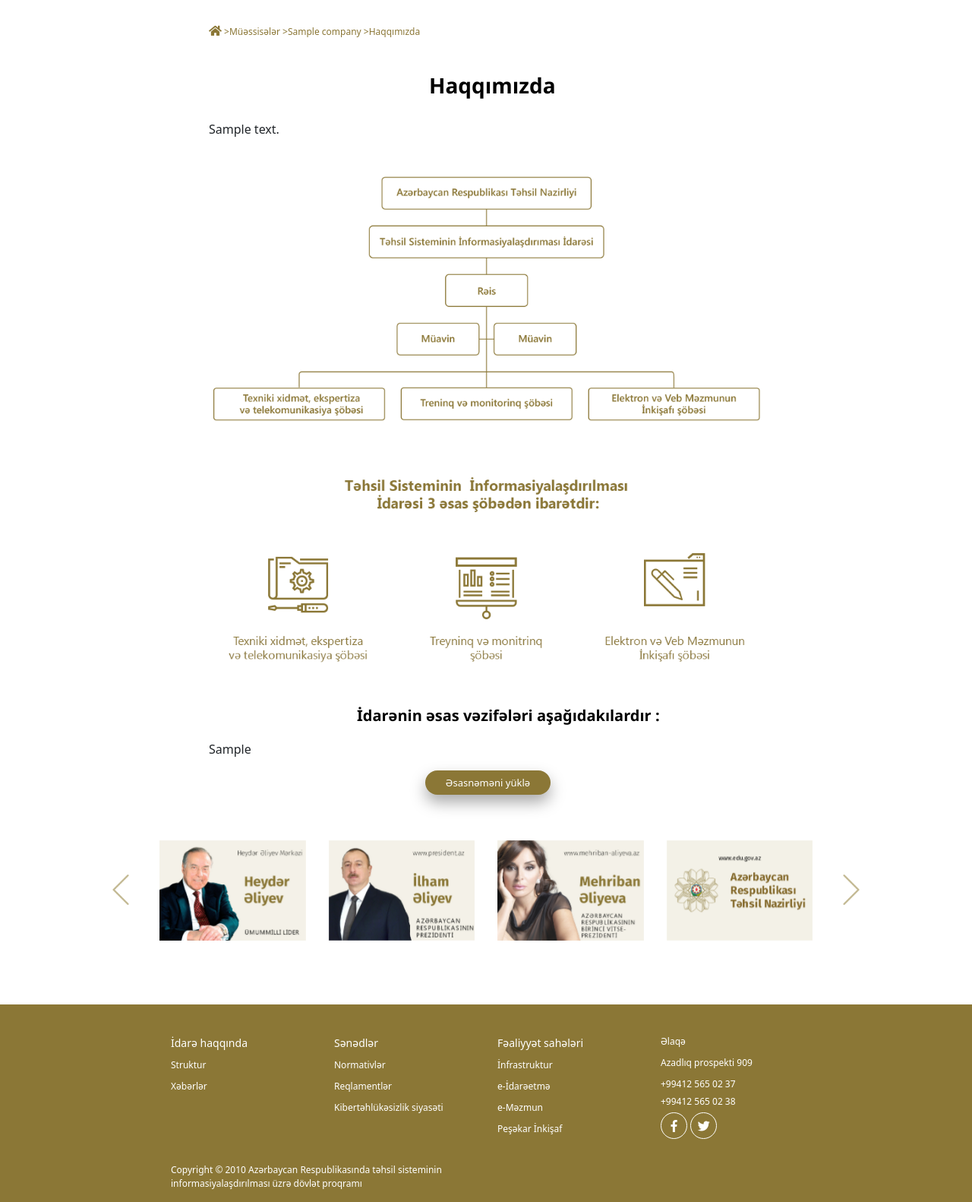
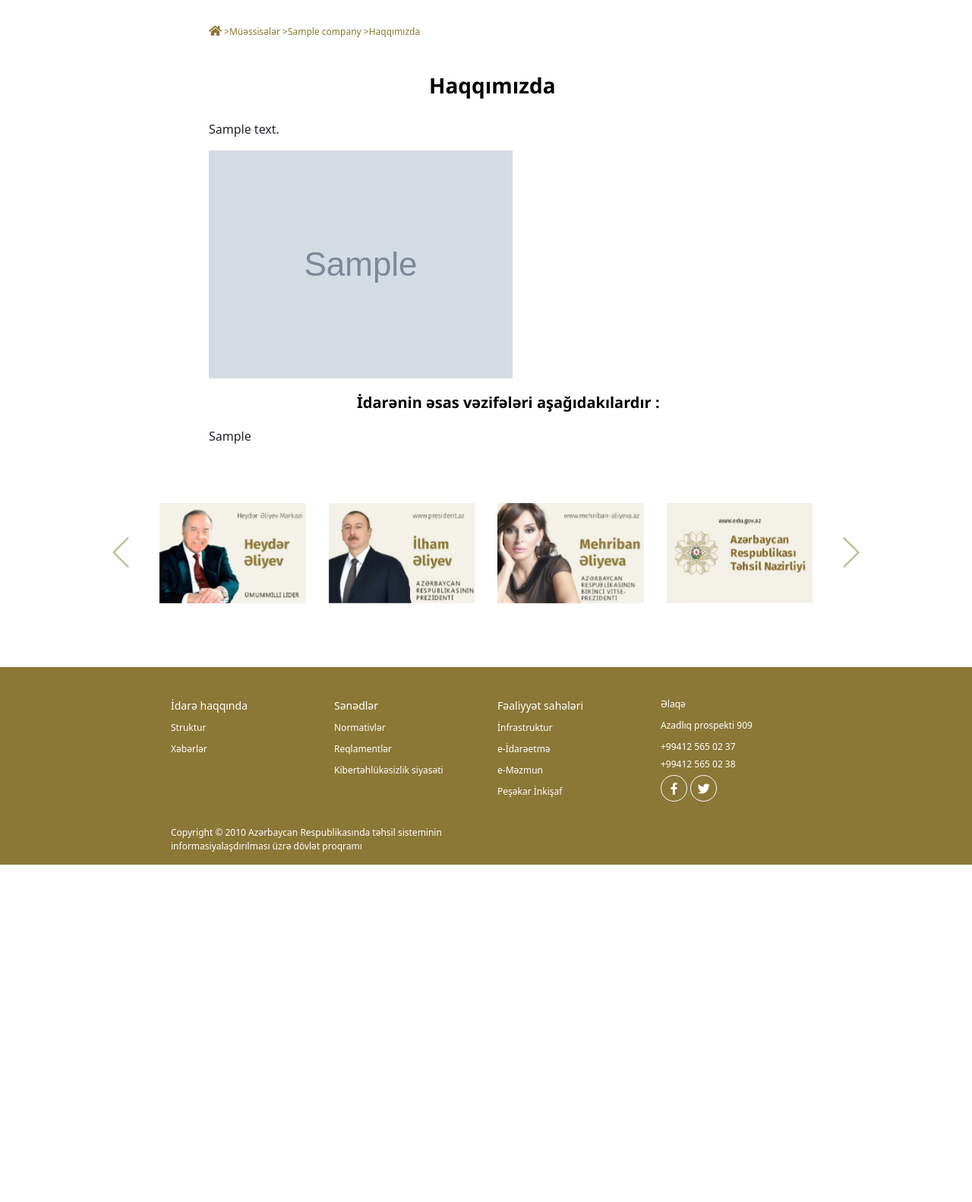
Before and after one commit to elshadaghazade/mkm, a Django app: page /companies/1/about/ in a window 1280 px wide. Shown: the part 559-2141 px from the top of the page at 76% size. After the commit the page ends 1697 px from the top, so only its background shows below. Run offline with Django 3.2, Linux system fonts and the light colour scheme; tables that the repository leaves empty hold one stand-in row (values such as "Sample post"); grey boxes marked "Sample" are stand-in pictures; some libraries are stand-ins or nearby versions; some web fonts are replaced.

Commit message:
about.html_full_version

```diff
--- a/company_app/models.py
+++ b/company_app/models.py
@@ -14,6 +14,7 @@
     company_name = models.CharField(max_length=255)
     about = models.TextField()
     main_duties = models.TextField()
+    about_images = models.ImageField(upload_to='media')
     main_activity = models.CharField(max_length=255)
     regulation_file = models.FileField(upload_to='media')
     admission_requirements = models.CharField(max_length=255)
@@ -29,7 +30,8 @@
                                           self.regulation_file,
                                           self.admission_requirements,
                                           self.url,
-                                          self.address)
+                                          self.address,
+                                          self.about_images)
 
     class Meta:
         verbose_name = 'Company'
--- a/company_app/templates/about.html
+++ b/company_app/templates/about.html
@@ -57,10 +57,13 @@
             </div>
             <div class="row">
                 <div class="col-lg-2"></div>
-                <div class="col-lg-8">
-                    <img src="{% static 'templates/images/assets/Layer0.png' %}" alt="structure">
+                {% for img in images %}
+               <div class="col-lg-8">
+                    <img src="{% if img.about_images %}{{ img.about_images.url }}{% endif %}" alt="">
                 </div>
+                {% endfor %}
                 <div class="col-lg-2"></div>
+
             </div>
             <div class="row">
                 <div class="col-lg-4 col-md-3"></div>
@@ -80,13 +83,6 @@
                 </div>
                 <div class="col-lg-2"></div>
             </div>
-            <div class="row">
-                <div class="col-lg-5"></div>
-                <div class="col-lg-2">
-                    <button type="button" class="btn main-foot-btn">Əsasnəməni yüklə</button>
-                </div>
-                <div class="col-lg-5"></div>
-            </div>
         </div>
     </main>
     <!--MAIN BITDI-->
--- a/company_app/views.py
+++ b/company_app/views.py
@@ -47,6 +47,7 @@
     }
     comps = Companies.objects.all()
     context['comps'] = comps
+    context['images'] = Companies.objects.all()
     return render(request, "about.html", context)
 
 
```
Also changed, not shown: company_app/migrations/0014_companies_about_images.py (added).
